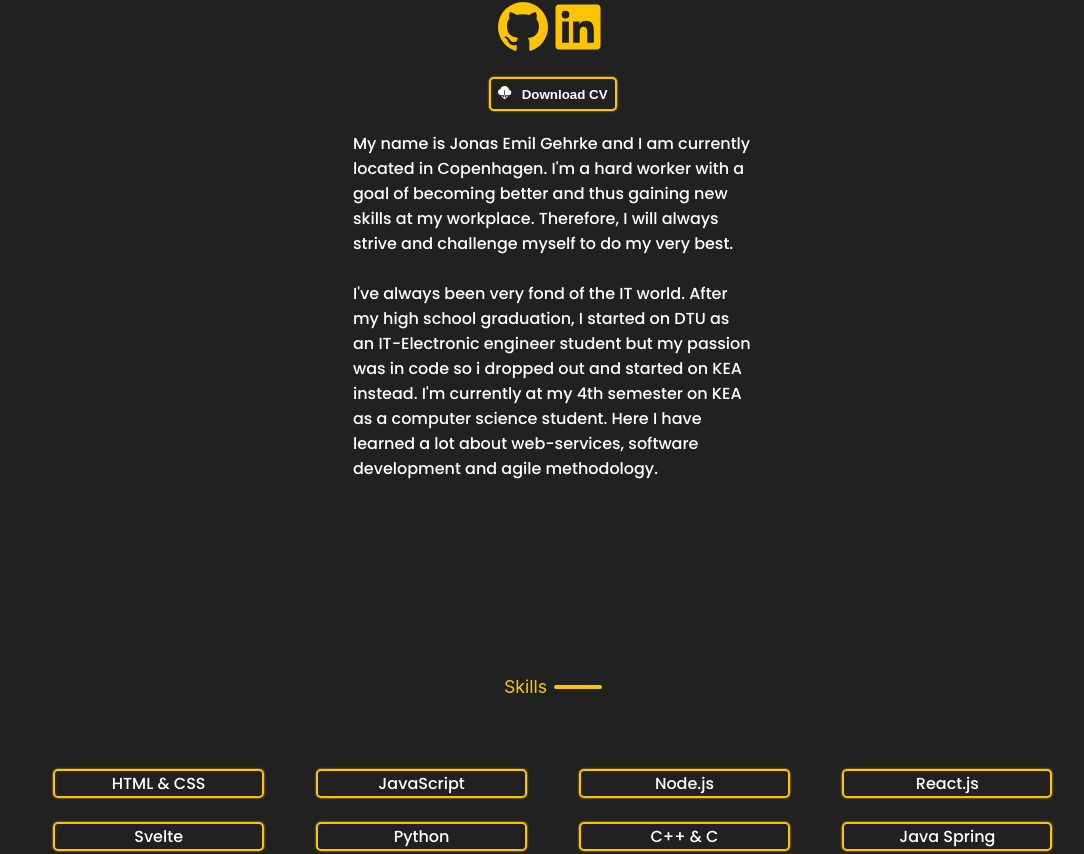
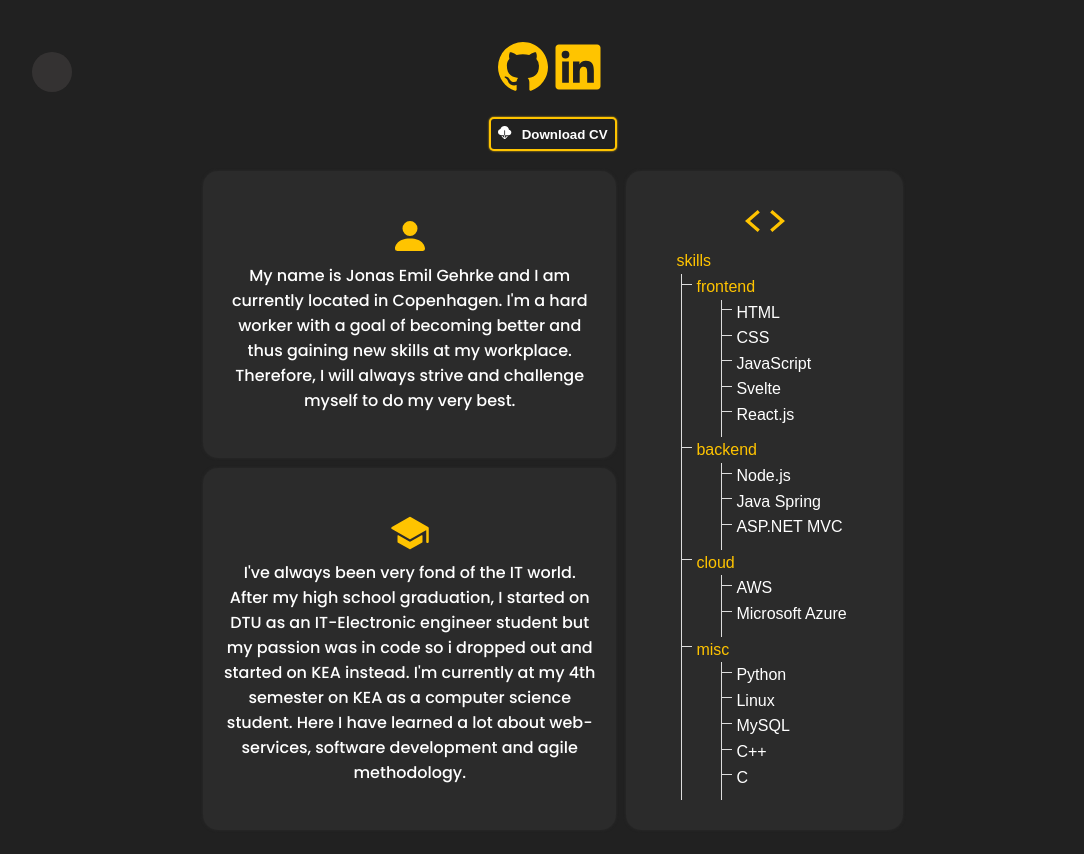
Before and after one commit to jonasegehrke/react-portfolio, a React (Create React App) app: page / in a window 1280 px wide. Shown: the part 863-1717 px from the top of the page, without its empty margins (87-1171 px from the left). Built offline with nearby package versions, Linux system fonts and the light colour scheme; a web font is replaced by a local one.

Commit message:
Skills section combined with about

```diff
--- a/src/App.css
+++ b/src/App.css
@@ -421,11 +421,11 @@ nav{
 /* About section */
 .about-section{
     position: relative;
-    height: 95vh;
+    min-height: 100vh;
     display: flex;
     text-align: center;
     flex-direction: column;
-
+    margin-top: 5vh;
     color: var(--primary-font-color);
 }
 
@@ -437,9 +437,104 @@ nav{
 }
 
 .about-text{
-    max-width: 400px;
+    display: flex;
+    width: 700px;
+}
 
-    text-align: start;
+.about-info{
+    margin-right: 10px;
+    width: 60%;
+}
+
+.about-person{
+    margin-bottom: 10px;
+    padding: 45px 20px;
+}
+
+.about-person, .about-education, .about-skills{
+    background-color: #2b2b2b;
+    box-shadow: #2b2b2b 0 0 3px;
+    border-radius: 15px;
+
+}
+
+.about-education{
+    padding: 45px 20px;
+}
+
+.about-skills{
+    width: 40%;
+    height: 100%;
+    padding: 30px;
+
+}
+
+.about-icon{
+    font-size: 40px;
+    text-align: center;
+    color: var(--color-neon-green);
+}
+
+.skill-tree{
+    text-align: left;
+}
+
+.folder{
+    color: var(--color-neon-green)!important;
+}
+
+.directory-item{
+    color: var(--primary-font-color);
+}
+
+.directory{
+    margin: 0px 10px 10px 40px;
+    list-style: none;
+    line-height: 1.6em;
+    font-family: Arial;
+}
+
+.directory-item{
+    font-size: 16px;
+        position: relative;
+}
+
+.directory-item::before{
+    position: absolute;
+            left: -15px;
+            top: 0px;
+            content: '';
+            display: block;
+            border-left: 1px solid #ddd;
+            height: 0.6em;
+            border-bottom: 1px solid #ddd;
+            width: 10px;
+}
+
+.directory-item::after{
+    position: absolute;
+            left: -15px;
+            bottom: -10px;
+            content: '';
+            display: block;
+            border-left: 1px solid #ddd;
+            height: 100%;
+}
+
+.root{
+    margin: 0px 0px 0px -20px;
+}
+
+.root::before{
+    display: none;
+}
+
+.root::after{
+    display: none;
+}
+
+.root:last-child::after{
+    display: none;
 }
 
 .about-links{
@@ -494,14 +589,28 @@ nav{
 }
 
 @media (max-width: 767.98px) {
-    .about-text{
-        max-width: 300px;
-    }
 
     .about-section{
         height: 100%;
         padding-top: 5vh;
     }
+
+    .about-text{
+      flex-wrap: wrap;
+      width: 100%;
+    }
+    .about-skills{
+        width: 100%;
+        margin: 30px 25px;
+    }
+    .about-info{
+        width: 100%;
+        margin: 30px 25px;
+    }
+    .about-education{
+        margin-top: 60px;
+    }
+
 }
 
 @media (max-height: 657px) {
@@ -531,9 +640,12 @@ nav{
     justify-content: space-around;
 }
 
+.skills-heading{
+    margin-bottom: 20px;
+}
+
 .skills-item{
     transition: all .3s ease-in-out;
-
     position: relative;
     flex: 0 0 20%;
     margin: 0 5px;
@@ -560,7 +672,7 @@ nav{
     max-width: 50%;
     text-align: center;
     position: absolute;
-    bottom:50%;
+    bottom:30%;
     display: block;
     animation: fadeIn 3s;
 }
@@ -580,7 +692,6 @@ nav{
         max-width: 100%;
     }
     .skills-section{
-        align-items: start;
         padding-top: 5vh;
     }
 
--- a/src/App.js
+++ b/src/App.js
@@ -67,7 +67,6 @@ function App() {
       <RandomMovingDiv className={"d"} />
       <About />
       <RandomMovingDiv className={"a"} />
-      <Skills />
       <Projects/>
       <Contact/>
     </div>
--- a/src/pages/About.js
+++ b/src/pages/About.js
@@ -1,7 +1,8 @@
 import React, { useRef } from 'react'
-import { BsFillCloudDownloadFill } from 'react-icons/bs';
+import { BsFillCloudDownloadFill, BsFillPersonFill } from 'react-icons/bs';
 import { RiLinkedinBoxLine, RiLinkedinBoxFill } from 'react-icons/ri';
 import { VscGithub, VscGithubInverted } from 'react-icons/vsc';
+import { IoSchool, IoCodeSharp } from 'react-icons/io5'
 import { IconContext } from "react-icons";
 import NewPageHeading from '../components/NewPageHeading';
 
@@ -49,16 +50,79 @@ export default function About() {
                         </div>
                     </div>
                     <div className="about-text">
-                        <p>
-                            My name is Jonas Emil Gehrke and I am currently located in Copenhagen.
-                            I'm a hard worker with a goal of becoming better and thus gaining new skills at my workplace.
-                            Therefore, I will always strive and challenge myself to do my very best.<br /> <br />
-                            I've always been very fond of the IT world. After my high school graduation, I started on DTU as
-                            an IT-Electronic engineer student but my passion was in code so i dropped out and started on KEA
-                            instead.
-                            I'm currently at my 4th semester on KEA as a computer science student.
-                            Here I have learned a lot about web-services, software development and agile methodology.
-                        </p>
+                        <div className="about-info">
+                            <div className="about-person">
+                                <IconContext.Provider value={{ className: "about-icon" }}>
+                                    <BsFillPersonFill />
+                                </IconContext.Provider>
+                                <p>My name is Jonas Emil Gehrke and I am currently located in Copenhagen.
+                                    I'm a hard worker with a goal of becoming better and thus gaining new skills at my workplace.
+                                    Therefore, I will always strive and challenge myself to do my very best.</p>
+                            </div>
+
+                            <div className="about-education">
+                                <IconContext.Provider value={{ className: "about-icon" }}>
+                                    <IoSchool />
+                                </IconContext.Provider>
+                                <p>I've always been very fond of the IT world. After my high school graduation, I started on DTU as
+                                    an IT-Electronic engineer student but my passion was in code so i dropped out and started on KEA
+                                    instead.
+                                    I'm currently at my 4th semester on KEA as a computer science student.
+                                    Here I have learned a lot about web-services, software development and agile methodology.</p>
+
+                            </div>
+                        </div>
+
+                        <div className="about-skills">
+                            <IconContext.Provider value={{ className: "about-icon" }}>
+                                <IoCodeSharp />
+                            </IconContext.Provider>
+
+
+                            <div className="skill-tree">
+
+                            <ul className='directory'>
+                                <li className='root directory-item folder'>skills
+                                </li>
+                                <li className='directory-item folder'>frontend
+                                    <ul className='directory'>
+                                        <li className='directory-item'>HTML</li>
+                                        <li className='directory-item'>CSS</li>
+                                        <li className='directory-item'>JavaScript</li>
+                                        <li className='directory-item'>Svelte</li>
+                                        <li className='directory-item'>React.js</li>
+
+                                    </ul>
+                                </li>
+                                <li className='directory-item folder'>backend
+                                    <ul className='directory'>
+                                        <li className='directory-item'>Node.js</li>
+                                        <li className='directory-item'>Java Spring</li>
+                                        <li className='directory-item'>ASP.NET MVC</li>
+                                    </ul>
+                                </li>
+                                <li className='directory-item folder'>cloud
+                                    <ul className='directory'>
+                                        <li className='directory-item'>AWS</li>
+                                        <li className='directory-item'>Microsoft Azure</li>
+                                    </ul>
+                                </li>
+
+                                <li className='directory-item folder'>misc
+                                    <ul className='directory'>
+                                        <li className='directory-item'>Python</li>
+                                        <li className='directory-item'>Linux</li>
+                                        <li className='directory-item'>MySQL</li>
+                                        <li className='directory-item'>C++</li>
+                                        <li className='directory-item'>C</li>
+                                    </ul>
+                                </li>
+                            </ul>
+                            </div>
+
+
+                        </div>
+
                     </div>
                     <div className='spacer'></div>
 
--- a/src/pages/Projects.js
+++ b/src/pages/Projects.js
@@ -3,6 +3,7 @@ import Card from '../components/Card'
 import NewPageHeading from '../components/NewPageHeading'
 import { FaNodeJs, FaDiscord } from 'react-icons/fa'
 import { MdOutlineCoronavirus, MdLocalMovies } from 'react-icons/md'
+import { BsFileEarmarkPerson } from 'react-icons/bs'
 
 
 
@@ -14,7 +15,7 @@ export default function Projects() {
                 <p>A few projects</p>
                 <div className="projects-container">
                     <Card title={"Node Notes"} text={"SSR (Server Side Rendered) web app with express. Collection of notes from elective on my education."} href={'https://github.com/jonasegehrke/Node_Mandatory_1'} icon={<FaNodeJs/>}/>
-                    <Card title={"Kviktest"} text={"(Deprecated) Static website, fetching queue times from covid test-centers in copenhagen."} href={'https://github.com/jonasegehrke/kviktest'} icon={<MdOutlineCoronavirus/>}/>
+                    <Card title={"Portfolio"} text={"This is the web app you are currently on. It is one of my first large projects using react."} href={'https://github.com/jonasegehrke/react-portfolio'} icon={<BsFileEarmarkPerson/>}/>
                     <Card title={"Discord Bot"} text={"discord.js bot fetching stats from game 'Warzone'. Using a backend for live-stat change announcements."} href={'https://github.com/jonasegehrke/WarzoneStatsBot'} icon={<FaDiscord/>}/>
                     <Card title={"Cinema Administration"} text={"Web app created with Java Spring & static frontend. Full CRUD for movie-screenings, ticket sales & kiosk sales."} href={'https://github.com/jonasegehrke/KinoXP'} icon={<MdLocalMovies/>}/>
                 </div>
--- a/src/pages/Skills.js
+++ b/src/pages/Skills.js
@@ -32,6 +32,7 @@ export default function Skills() {
     <div>
       <section className="skills-section" id="skills">
       <NewPageHeading heading="Skills" />
+      <p className='skills-heading'>Interract with each skill to learn more</p>
                 <div className="skills-container">
                     <span className="skills-item" onMouseEnter={()=>handleShowDetails(HTMLCSS)} onMouseLeave={handleShowDetails}>HTML & CSS</span>
                     <span className="skills-item" onMouseEnter={()=>handleShowDetails(JAVASCRIPT)} onMouseLeave={handleShowDetails}>JavaScript</span>
```
Also changed, not shown: 1 other file (tests, documents, lock files or other folders).
